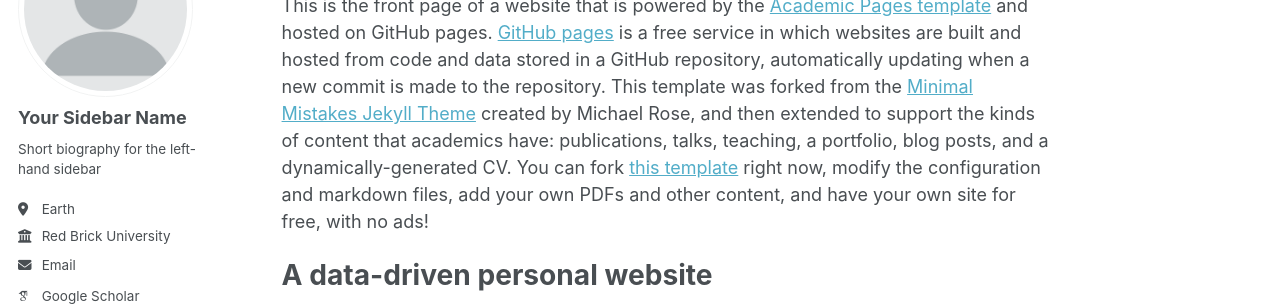
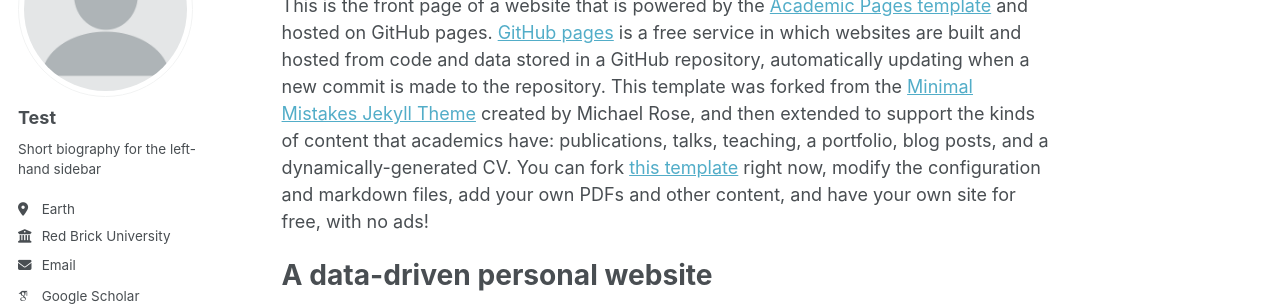
Before and after one commit to sunione/sunione.github.io, a Jekyll site: the page built from _pages/about.md, in a window 1280 px wide. Shown: the part 177-483 px from the top of the page. Built offline with Jekyll 4.4.1, drawn with Linux system fonts in a browser that asks for light colours; some web fonts are replaced.

Commit message:
_config.yml

```diff
--- a/_config.yml
+++ b/_config.yml
@@ -23,7 +23,7 @@ repository               : "academicpages/academicpages.github.io"
 author:
   # Biographic information
   avatar           : "profile.png"
-  name             : "Your Sidebar Name"
+  name             : "Test"
   pronouns         : # example: "she/her"
   bio              : "Short biography for the left-hand sidebar"
   location         : "Earth"
```
